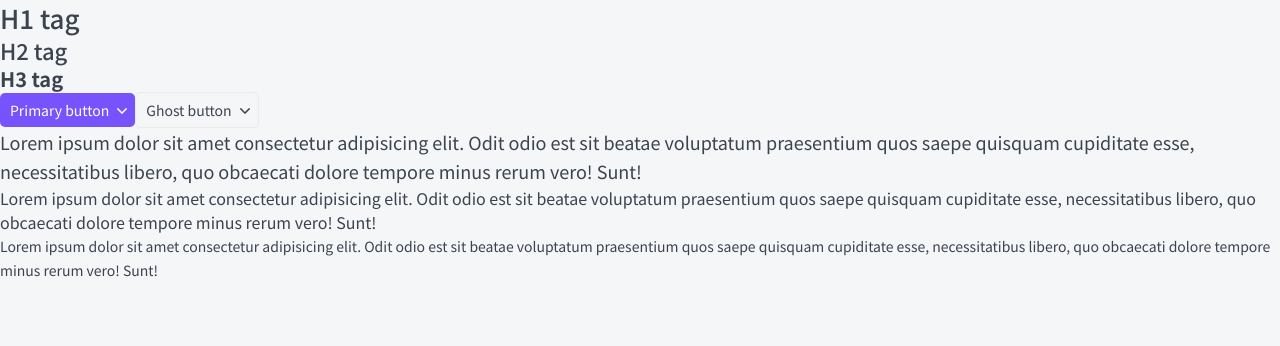
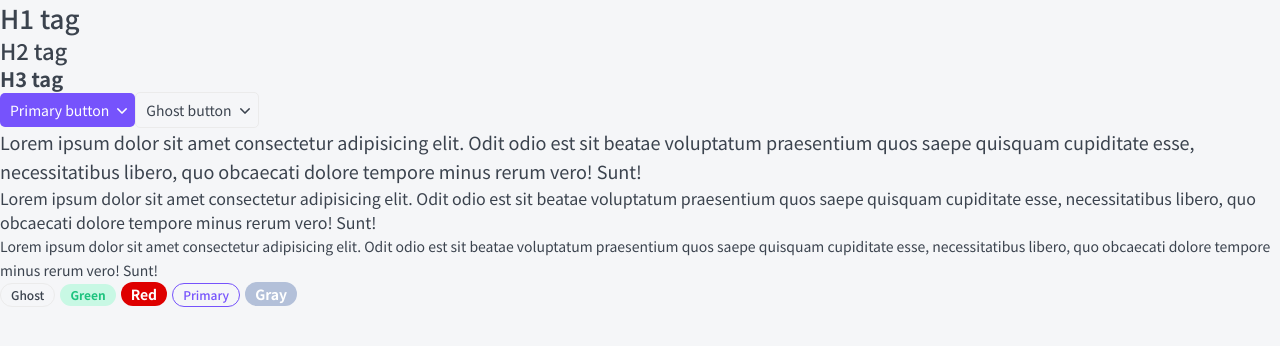
Before and after one commit to Alexey-Timakov/next-top-courses, a Next.js app: page / in a window 1280 px wide. Shown: the top 346 px of the page. Built offline with nearby package versions, Linux system fonts and the light colour scheme.

Commit message:
Add Tag component

```diff
--- a/src/app/globals.scss
+++ b/src/app/globals.scss
@@ -9,9 +9,11 @@
   --primary: #7653FC;
   --primary-hover: #5c3ae3;
   --red: #FC836D;
+  --bloody: #DE0000;
   --green: #1DC37E;
   --green-light: #C8F8E4;
-  --grey-light: rgba(235 235 235 / 100%)
+  --grey-light: #ebebeb;
+  --grey: #B3C0D9;
 }
 
 html,
--- a/src/app/page.tsx
+++ b/src/app/page.tsx
@@ -1,4 +1,4 @@
-import { Button, Htag, Paragraph } from "@/components";
+import { Button, Htag, Paragraph, Tag } from "@/components";
 
 export default function Home() {
   return (
@@ -11,6 +11,11 @@ export default function Home() {
       <Paragraph size="big">Lorem ipsum dolor sit amet consectetur adipisicing elit. Odit odio est sit beatae voluptatum praesentium quos saepe quisquam cupiditate esse, necessitatibus libero, quo obcaecati dolore tempore minus rerum vero! Sunt!</Paragraph>
       <Paragraph>Lorem ipsum dolor sit amet consectetur adipisicing elit. Odit odio est sit beatae voluptatum praesentium quos saepe quisquam cupiditate esse, necessitatibus libero, quo obcaecati dolore tempore minus rerum vero! Sunt!</Paragraph>
       <Paragraph size="sm">Lorem ipsum dolor sit amet consectetur adipisicing elit. Odit odio est sit beatae voluptatum praesentium quos saepe quisquam cupiditate esse, necessitatibus libero, quo obcaecati dolore tempore minus rerum vero! Sunt!</Paragraph>
+      <Tag color="ghost">Ghost</Tag>
+      <Tag color="green">Green</Tag>
+      <Tag color="red" size="med">Red</Tag>
+      <Tag color="primary">Primary</Tag>
+      <Tag color="grey" size="med">Gray</Tag>
     </>
   );
 }
--- /dev/null
+++ b/src/components/Tag/Tag.module.scss
@@ -0,0 +1,53 @@
+.tag {
+  display: inline-block;
+  box-sizing: border-box;
+  margin-right: 0.5rem;
+  border-radius: 2rem;
+}
+
+.sm {
+  padding: 0.5rem 1rem;
+  font-size: 1.2rem;
+  font-weight: 500;
+  line-height: 1.2rem;
+}
+
+.med {
+  padding: 0.5rem 1rem;
+  font-size: 1.4rem;
+  font-weight: 500;
+  line-height: 1.4rem;
+}
+
+.ghost {
+  color: var(--black);
+  background-color: none;
+  border: 0.1rem solid var(--grey-light);
+}
+
+.grey {
+  font-weight: 600;
+  color: var(--white);
+  background-color: var(--grey);
+  border: none;
+}
+
+.green {
+  font-weight: 700;
+  color: var(--green);
+  background-color: var(--green-light);
+  border: none;
+}
+
+.red {
+  font-weight: 600;
+  color: var(--white);
+  background-color: var(--bloody);
+  border: none;
+}
+
+.primary {
+  color: var(--primary);
+  background-color: none;
+  border: 0.1rem solid var(--primary);
+}
--- /dev/null
+++ b/src/components/Tag/Tag.tsx
@@ -0,0 +1,33 @@
+import { DetailedHTMLProps, FC, HTMLAttributes, PropsWithChildren, ReactElement } from "react";
+import cn from "classnames";
+import styles from "./Tag.module.scss";
+
+type TTagSize = "sm" | "med";
+type TTagColor = "ghost" | "grey" | "red" | "green" | "primary";
+
+interface ITag extends DetailedHTMLProps<HTMLAttributes<HTMLDivElement>, HTMLDivElement> {
+  color: TTagColor;
+  size?: TTagSize;
+  href?: string;
+};
+
+export const Tag: FC<PropsWithChildren<ITag>> = ({ children, size = "sm", color, href, className, ...props }): ReactElement<HTMLDivElement> => {
+  const classes = cn(styles.tag, className, {
+    [styles.med]: size === "med",
+    [styles.sm]: size === "sm",
+    [styles.ghost]: color === "ghost",
+    [styles.green]: color === "green",
+    [styles.grey]: color === "grey",
+    [styles.red]: color === "red",
+    [styles.primary]: color === "primary",
+  });
+
+  return (
+    <div className={classes} {...props}>
+      {href
+        ? <a href={href}>{children}</a>
+        : <>{children}</>
+      }
+    </div>
+  );
+};
--- a/src/components/index.ts
+++ b/src/components/index.ts
@@ -1,3 +1,4 @@
 export { Htag } from "./Htag/Htag";
 export { Button } from "./Button/Button";
 export { Paragraph } from "./Paragraph/Paragraph";
+export { Tag } from "./Tag/Tag";
```
